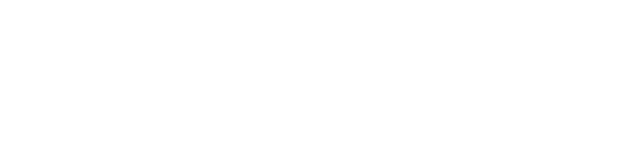
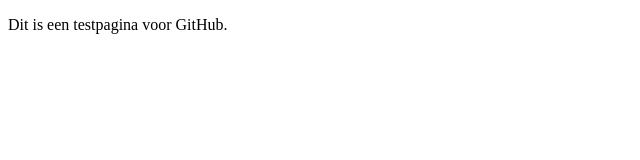
Before and after one commit to Peyin0101/github-test, a plain HTML site: page index.html in a window 1280 px wide. Shown: the whole page, without its empty margins (0-640 px from the left). Drawn offline with Linux system fonts and the light colour scheme.

Commit message:
tweede commit

```diff
--- a/index.html
+++ b/index.html
@@ -8,7 +8,7 @@
 </head>
 
 <body>
-
+    <p>Dit is een testpagina voor GitHub.</p>
 </body>
 
 </html>
```
